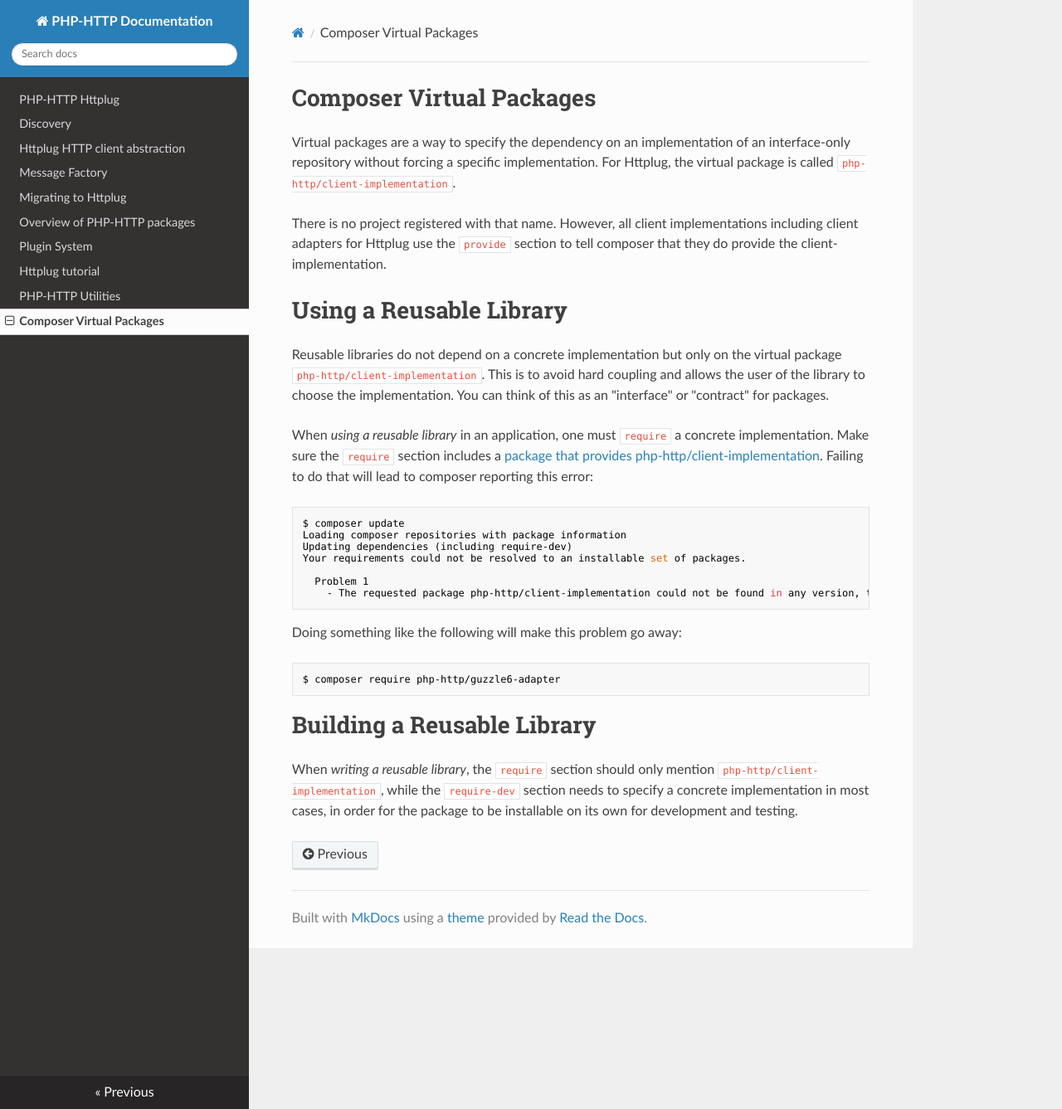
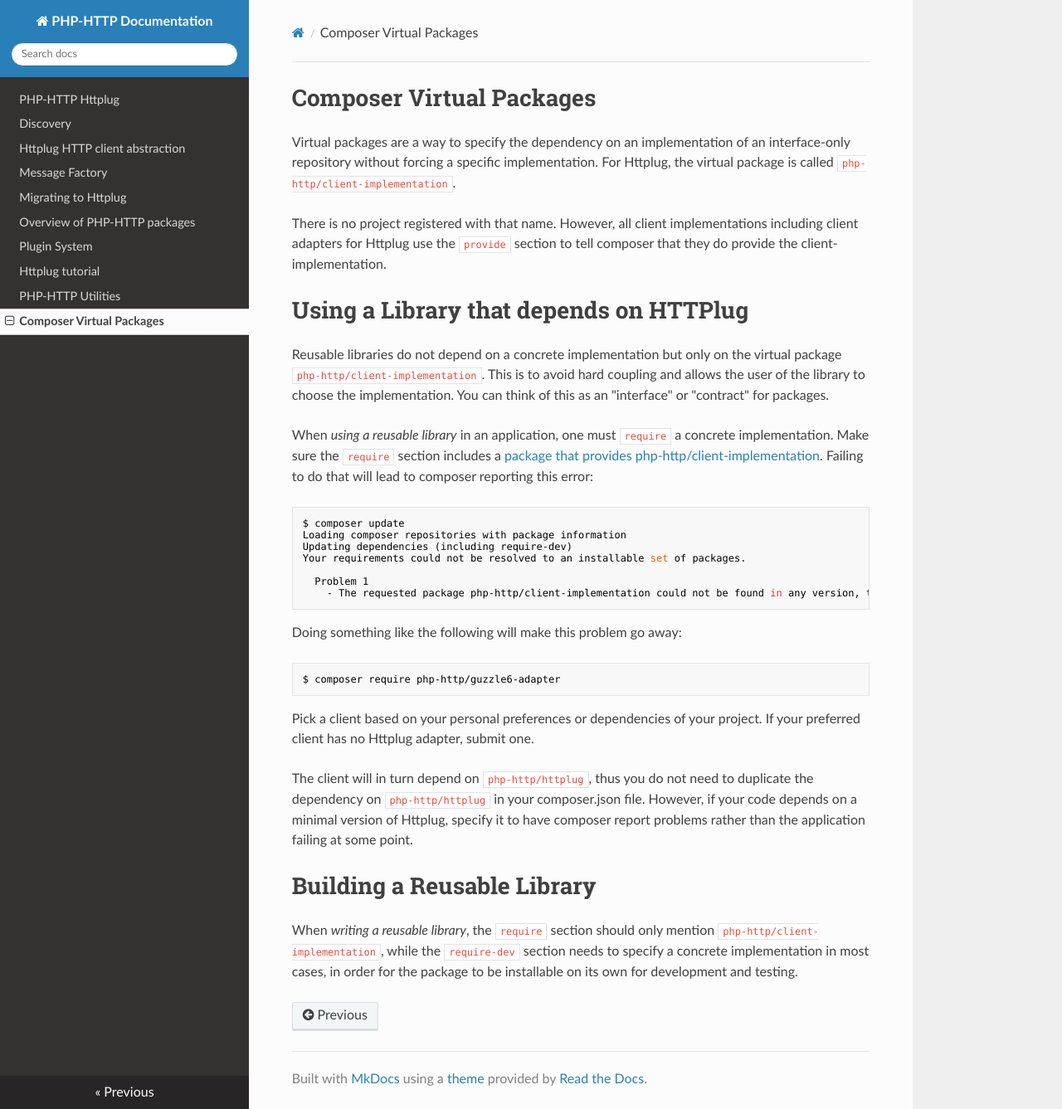
Before and after one commit to php-http/documentation, an MkDocs documentation site: the page built from docs/virtual-package.md, in a window 1280 px wide and 1337 px high. Shown: the whole window at 83% size. Built offline with MkDocs 1.6.1, drawn with Linux system fonts in a browser that asks for light colours; nearby versions of some CDN libraries.

Commit message:
cleanup virtual package doc

````diff
--- a/docs/virtual-package.md
+++ b/docs/virtual-package.md
@@ -5,7 +5,7 @@ Virtual packages are a way to specify the dependency on an implementation of an
 There is no project registered with that name. However, all client implementations including client adapters for Httplug use the `provide` section to tell composer that they do provide the client-implementation.
 
 
-# Using a Reusable Library
+# Using a Library that depends on HTTPlug
 
 Reusable libraries do not depend on a concrete implementation but only on the virtual package `php-http/client-implementation`. This is to avoid hard coupling and allows the user of the library to choose the implementation. You can think of this as an "interface" or "contract" for packages.
 
@@ -27,6 +27,10 @@ Doing something like the following will make this problem go away:
 $ composer require php-http/guzzle6-adapter
 ```
 
+Pick a client based on your personal preferences or dependencies of your project. If your preferred client has no Httplug adapter, submit one.
+
+The client will in turn depend on `php-http/httplug`, thus you do not need to duplicate the dependency on `php-http/httplug` in your composer.json file. However, if your code depends on a minimal version of Httplug, specify it to have composer report problems rather than the application failing at some point.
+
 
 # Building a Reusable Library
 
````
Also changed, not shown: docs/httplug.md (+2 -2 lines).
